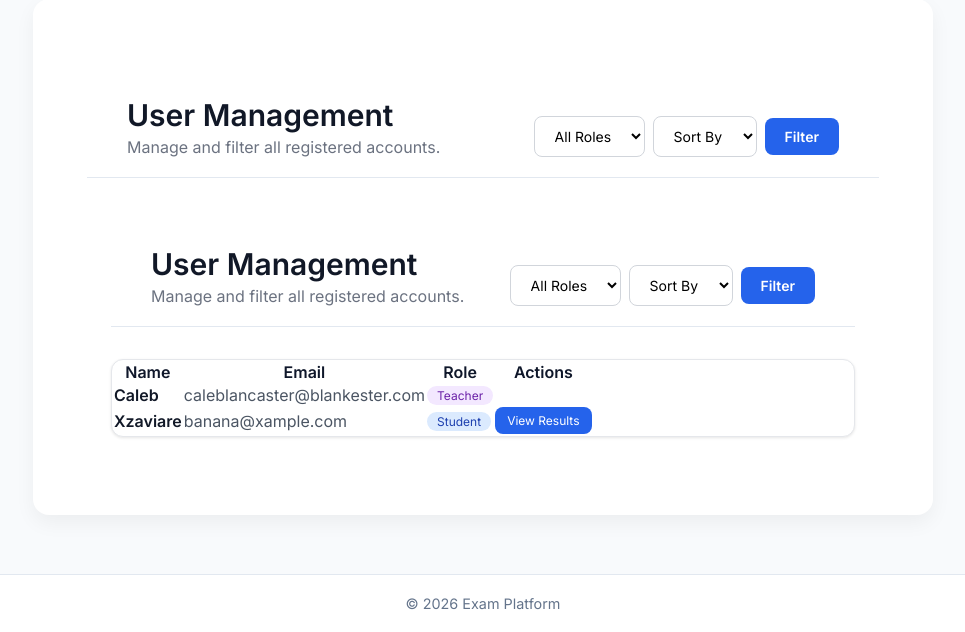
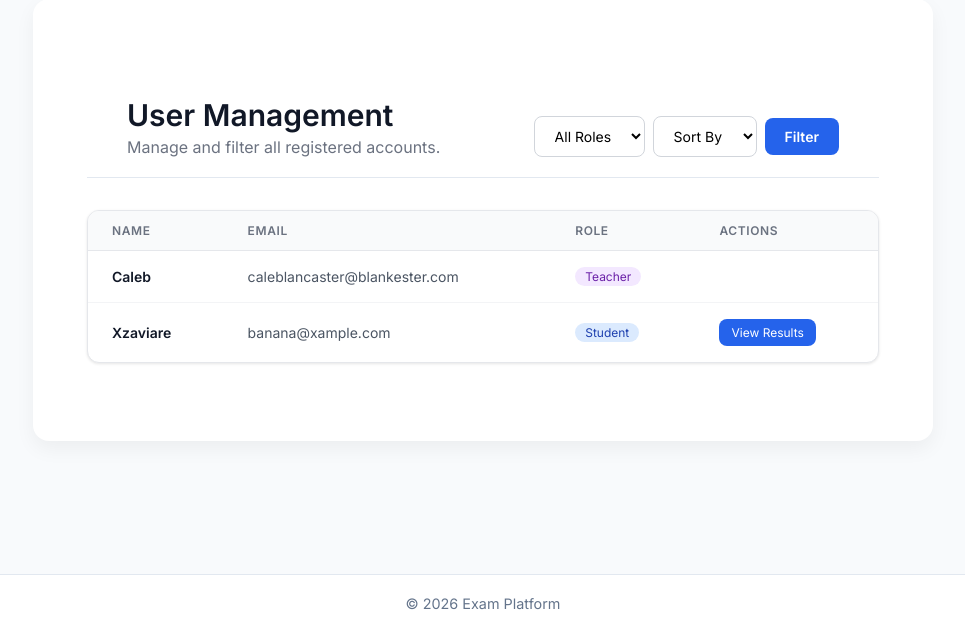
Before and after one commit to stefanescuowen-cmd/CSET-160-Final, a Flask app: page /accounts in a window 1280 px wide. Shown: the part 168-800 px from the top of the page, without its empty margins (157-1122 px from the left). Run offline with Flask 3, Linux system fonts and the light colour scheme.

Commit message:
Fixed the routes so that now you can view student results

```diff
--- a/app/routes/routes.py
+++ b/app/routes/routes.py
@@ -272,15 +272,18 @@ def test_summary(test_id):
 @bp.route("/student/<int:student_id>/results")
 def student_results(student_id):
     student = User.query.get_or_404(student_id)
-    # Get all submissions for this student
     submissions = Submission.query.filter_by(student_id=student.id).all()
     results = []
+
     for s in submissions:
+        test_title = s.test.title if s.test else "Unknown Test"  # handles None
+        grader_name = s.grader.name if s.grader else "Not graded"
         results.append({
-            "test_title": s.test.title,
+            "test_title": test_title,
             "marks": s.marks,
-            "graded_by": s.grader.name if s.grader else "Not graded",
+            "graded_by": grader_name,
             "submitted_at": s.submitted_at,
             "is_late": s.is_late
         })
+
     return render_template("student_results.html", student=student, results=results)
--- a/app/templates/accounts.html
+++ b/app/templates/accounts.html
@@ -70,7 +70,36 @@
         box-shadow: 0 1px 3px rgba(0, 0, 0, 0.1);
         overflow: hidden;
     }
-    .user-table .btn-results {
+    .user-table {
+        width: 100%;
+        border-collapse: collapse;
+        text-align: left;
+    }
+    .user-table thead {
+        background-color: #f9fafb;
+        border-bottom: 1px solid #e5e7eb;
+    }
+    .user-table th {
+        padding: 0.75rem 1.5rem;
+        font-size: 0.75rem;
+        font-weight: 600;
+        text-transform: uppercase;
+        letter-spacing: 0.05em;
+        color: #6b7280;
+    }
+    .user-table td {
+        padding: 1rem 1.5rem;
+        font-size: 0.875rem;
+        border-bottom: 1px solid #f3f4f6;
+    }
+    .user-table tr:last-child td { border-bottom: none; }
+    .user-table tr:hover { background-color: #f9fafb; }
+
+    .user-name { font-weight: 600; color: #111827; }
+    .user-email { color: #4b5563; }
+
+    /* Results Button */
+    .btn-results {
         display: inline-block;
         padding: 6px 12px;
         border-radius: 8px;
@@ -81,14 +110,10 @@
         font-weight: 500;
         transition: background-color 0.25s ease, transform 0.2s ease;
     }
-
-.user-table .btn-results:hover {
+    .btn-results:hover {
         background-color: #1d4ed8;
         transform: translateY(-1px);
     }
-
-    .user-name { font-weight: 600; color: #111827; }
-    .user-email { color: #4b5563; }
 
     /* Badges */
     .badge {
@@ -132,31 +157,6 @@
             </select>
 
             <button type="submit" class="btn-filter">Filter</button>
-
-        </form>
-    </header>
-
-    <div class="manage-container">
-    <header class="page-header">
-        <div class="header-title">
-            <h1>User Management</h1>
-            <p>Manage and filter all registered accounts.</p>
-        </div>
-
-        <form method="GET" action="/accounts" class="filter-form">
-            <select name="role" class="filter-select">
-                <option value="">All Roles</option>
-                <option value="student" {% if request.args.get('role') == 'student' %}selected{% endif %}>Student</option>
-                <option value="teacher" {% if request.args.get('role') == 'teacher' %}selected{% endif %}>Teacher</option>
-            </select>
-
-            <select name="sort" class="filter-select">
-                <option value="">Sort By</option>
-                <option value="name" {% if request.args.get('sort') == 'name' %}selected{% endif %}>Name</option>
-                <option value="date" {% if request.args.get('sort') == 'date' %}selected{% endif %}>Newest</option>
-            </select>
-
-            <button type="submit" class="btn-filter">Filter</button>
         </form>
     </header>
 
@@ -176,12 +176,12 @@
                     <td class="user-name">{{ user.name }}</td>
                     <td class="user-email">{{ user.email }}</td>
                     <td>
-                        <span class="badge {% if user.role == 'teacher' %}badge-teacher{% else %}badge-student{% endif %}">
+                        <span class="badge {% if user.role.lower() == 'teacher' %}badge-teacher{% else %}badge-student{% endif %}">
                             {{ user.role }}
                         </span>
                     </td>
                     <td>
-                        {% if user.role == 'student' %}
+                        {% if user.role.lower() == 'student' %}
                             <a href="/student/{{ user.id }}/results" class="btn-results">View Results</a>
                         {% endif %}
                     </td>
```
Lines whose indentation alone changed are shown as unchanged.
